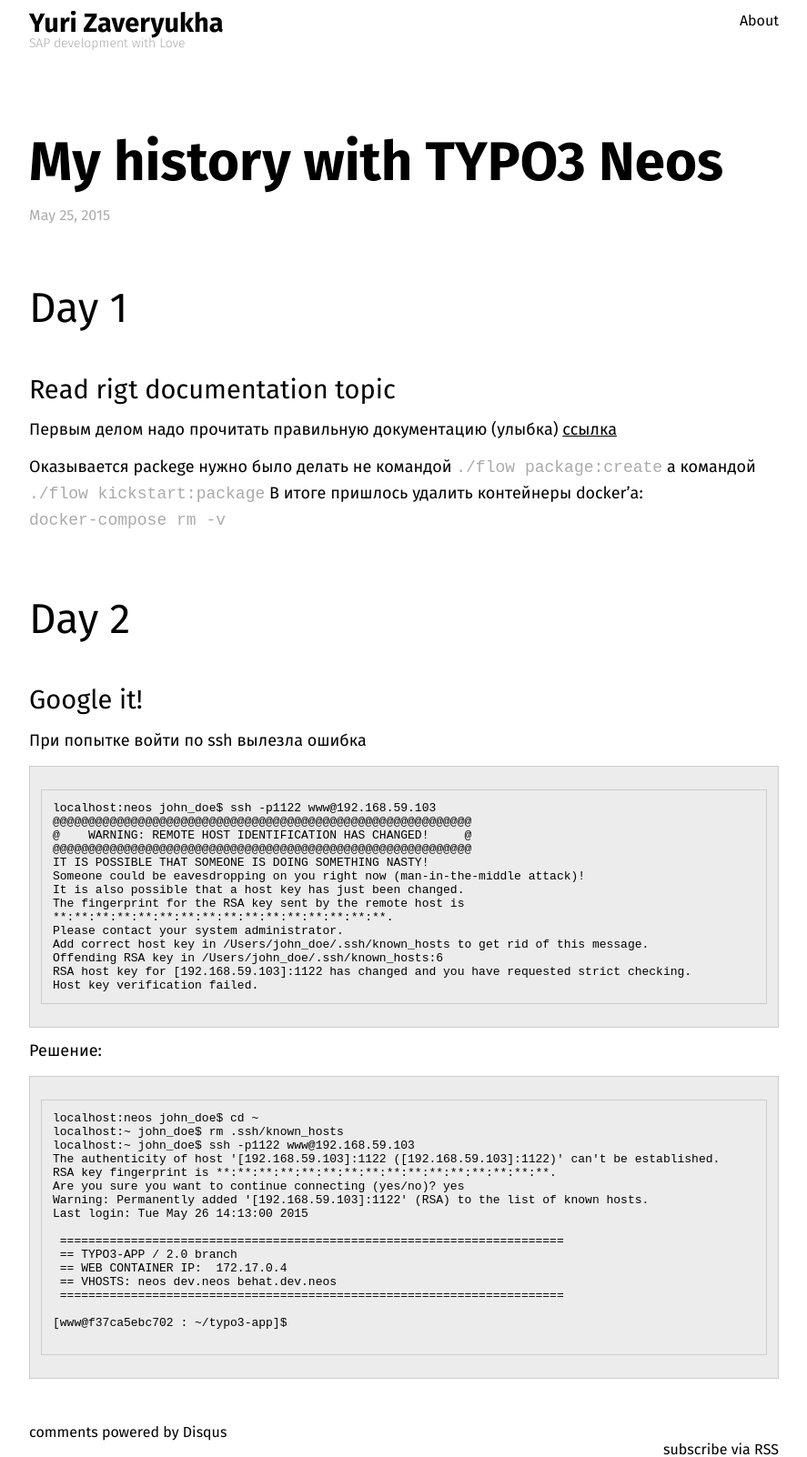
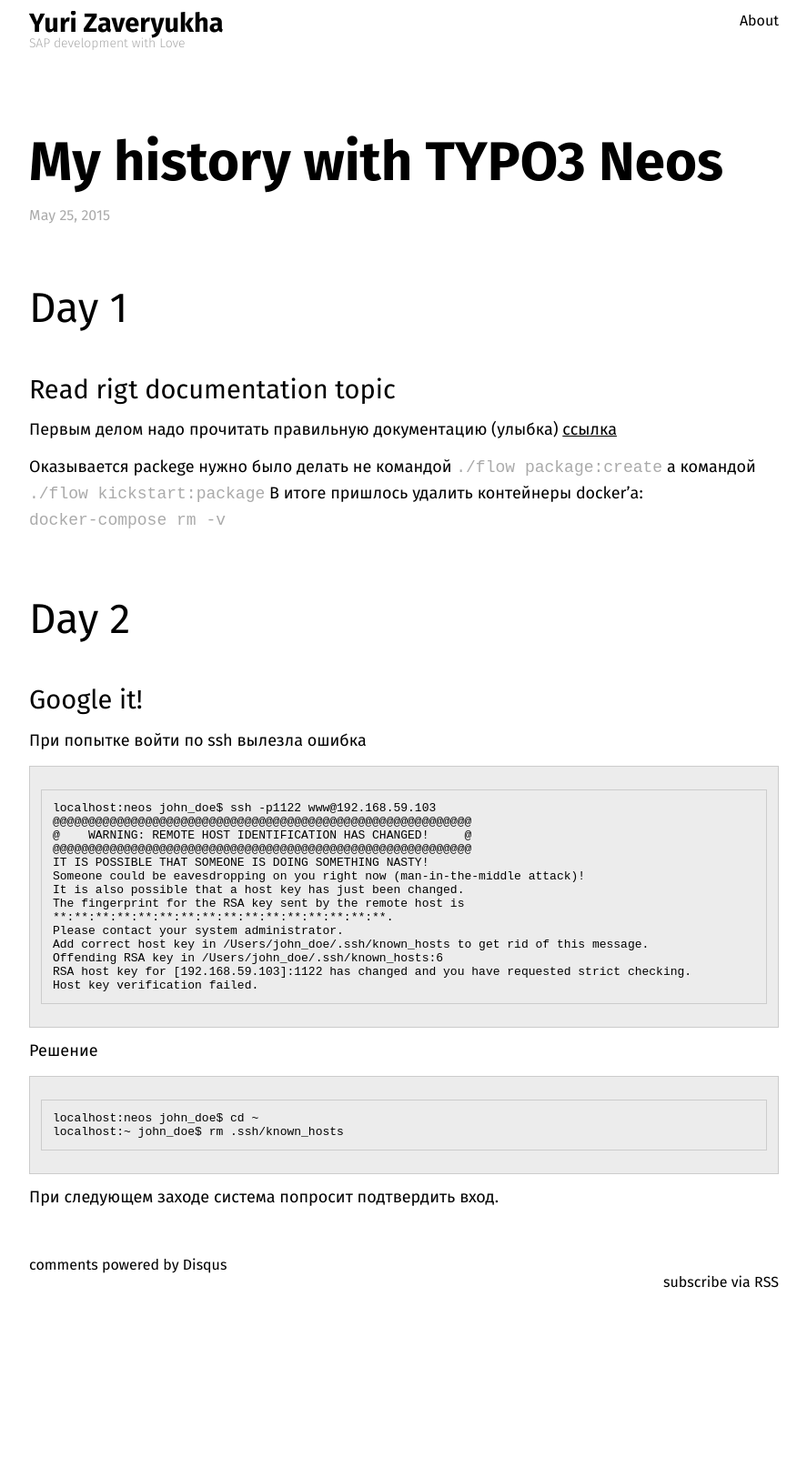
Before and after one commit to zaveryukha/zaveryukha.github.io, a Jekyll site: the page built from _posts/2015-05-22-my-history-with-typo3-neos.md, in a window 1280 px wide. Shown: the whole page at 91% size, without its empty margins (196-1083 px from the left). Built offline with Jekyll 4.4.1, drawn with Linux system fonts in a browser that asks for light colours; comment, search, counter and statistics services are not loaded; after the commit the page ends 1418 px from its top, so only the background shows below that.

Commit message:
text bug fixing #2

````diff
--- a/_posts/2015-05-22-my-history-with-typo3-neos.md
+++ b/_posts/2015-05-22-my-history-with-typo3-neos.md
@@ -43,23 +43,10 @@
 Host key verification failed.
 ```
 
-Решение:
+Решение
 ```
 localhost:neos john_doe$ cd ~
 localhost:~ john_doe$ rm .ssh/known_hosts
-localhost:~ john_doe$ ssh -p1122 www@192.168.59.103
-The authenticity of host '[192.168.59.103]:1122 ([192.168.59.103]:1122)' can't be established.
-RSA key fingerprint is **:**:**:**:**:**:**:**:**:**:**:**:**:**:**:**.
-Are you sure you want to continue connecting (yes/no)? yes
-Warning: Permanently added '[192.168.59.103]:1122' (RSA) to the list of known hosts.
-Last login: Tue May 26 14:13:00 2015
+```
 
- =======================================================================
- == TYPO3-APP / 2.0 branch
- == WEB CONTAINER IP:  172.17.0.4
- == VHOSTS: neos dev.neos behat.dev.neos
- =======================================================================
-
-[www@f37ca5ebc702 : ~/typo3-app]$
-
-```
+При следующем заходе система попросит подтвердить вход.
````
